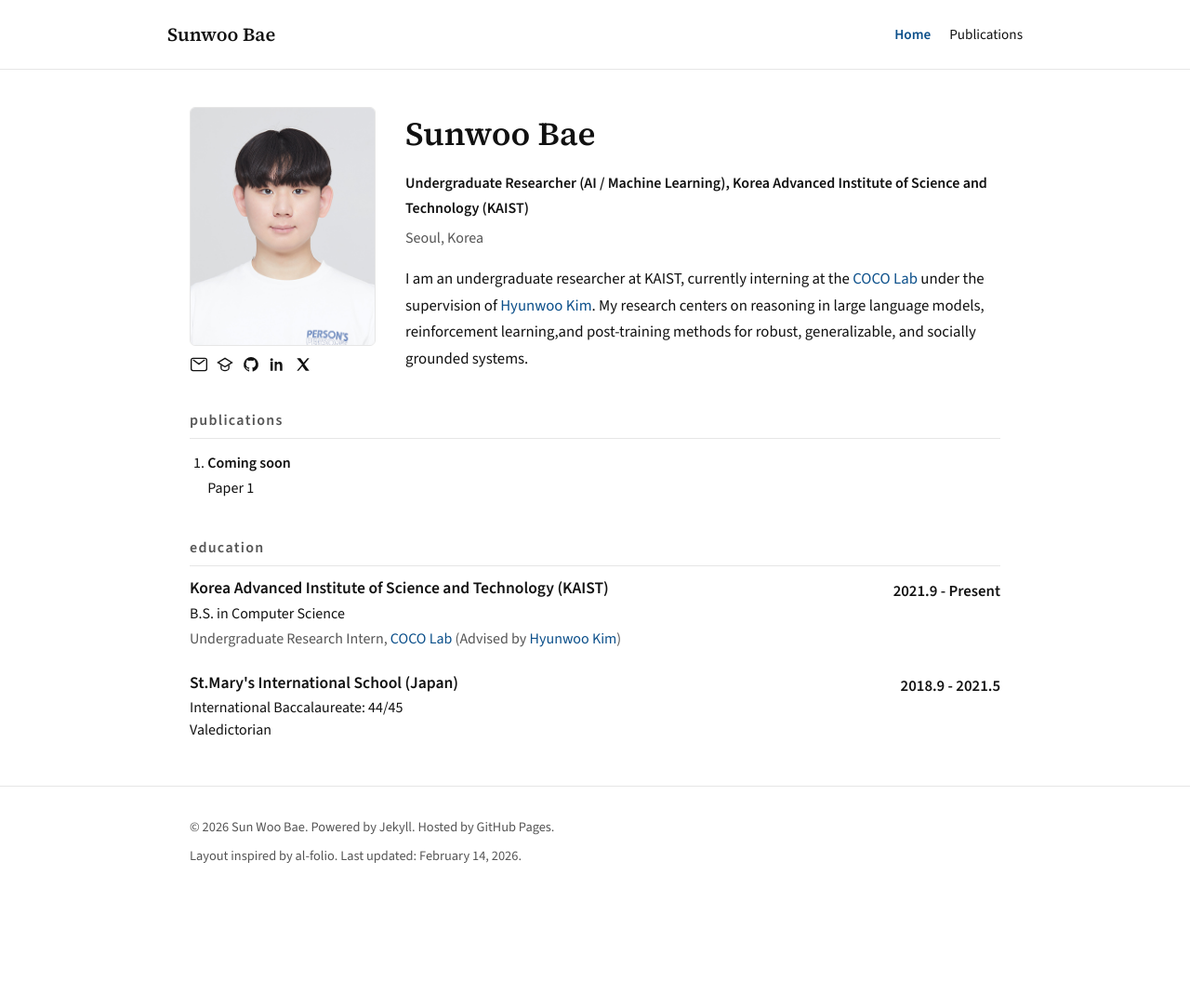
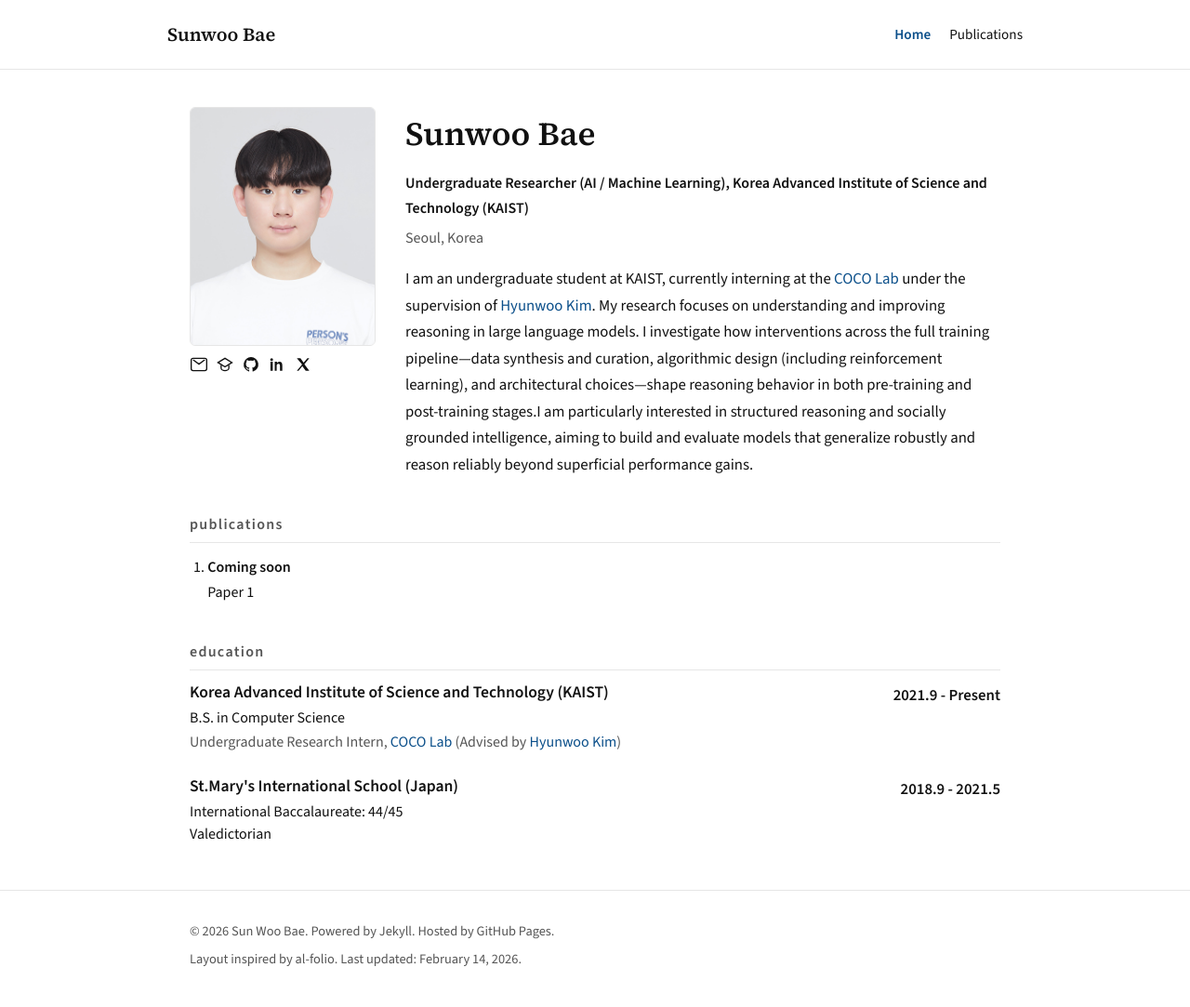
Before and after one commit to sunwoo02/sunwoo02.github.io, a Jekyll site: the page built from index.md, in a window 1280 px wide. Shown: the whole page at 93% size. Built offline with Jekyll 4.4.1, drawn with Linux system fonts in a browser that asks for light colours; before the commit the page ends 971 px from its top, so only the background shows below that.

Commit message:
Revise intro to enhance clarity on research focus
Updated intro section to clarify research focus and interests.

```diff
--- a/index.md
+++ b/index.md
@@ -5,8 +5,8 @@ full_name: Sunwoo Bae
 affiliation: Undergraduate Researcher (AI / Machine Learning), Korea Advanced Institute of Science and Technology (KAIST)
 location: Seoul, Korea
 intro: >-
-  I am an undergraduate researcher at KAIST, currently interning at the <a href="https://coco-kaist.github.io/" target="_blank" rel="noopener">COCO Lab</a>  under the supervision of
-  <a href="https://hyunw.kim/" target="_blank" rel="noopener">Hyunwoo Kim</a>. My research centers on reasoning in large language models, reinforcement learning,and post-training          methods for robust, generalizable, and socially grounded systems.
+  I am an undergraduate student at KAIST, currently interning at the <a href="https://coco-kaist.github.io/" target="_blank" rel="noopener">COCO Lab</a>  under the supervision of
+  <a href="https://hyunw.kim/" target="_blank" rel="noopener">Hyunwoo Kim</a>. My research focuses on understanding and improving reasoning in large language models. I investigate how interventions across the full training pipeline—data synthesis and curation, algorithmic design (including reinforcement learning), and architectural choices—shape reasoning behavior in both pre-training and post-training stages.I am particularly interested in structured reasoning and socially grounded intelligence, aiming to build and evaluate models that generalize robustly and reason reliably beyond superficial performance gains.
 ---
 ## Publications
 
```
